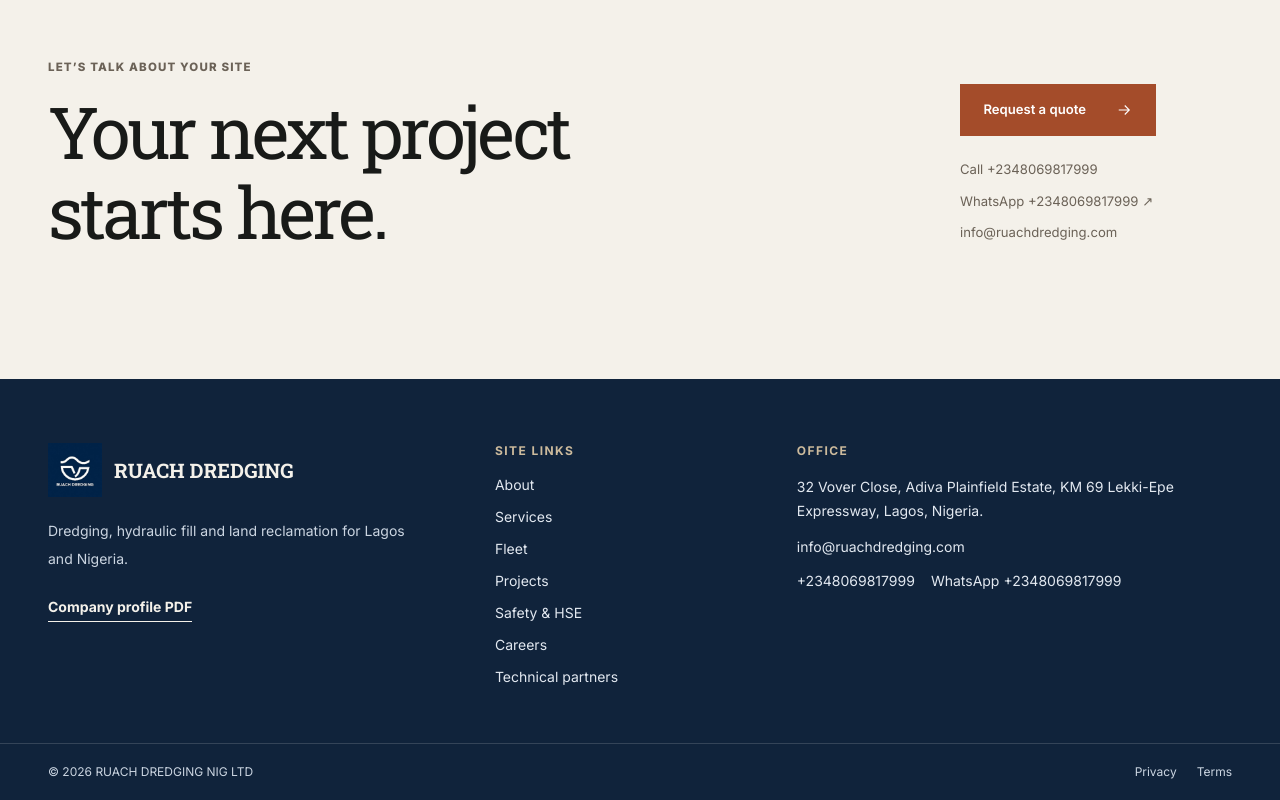
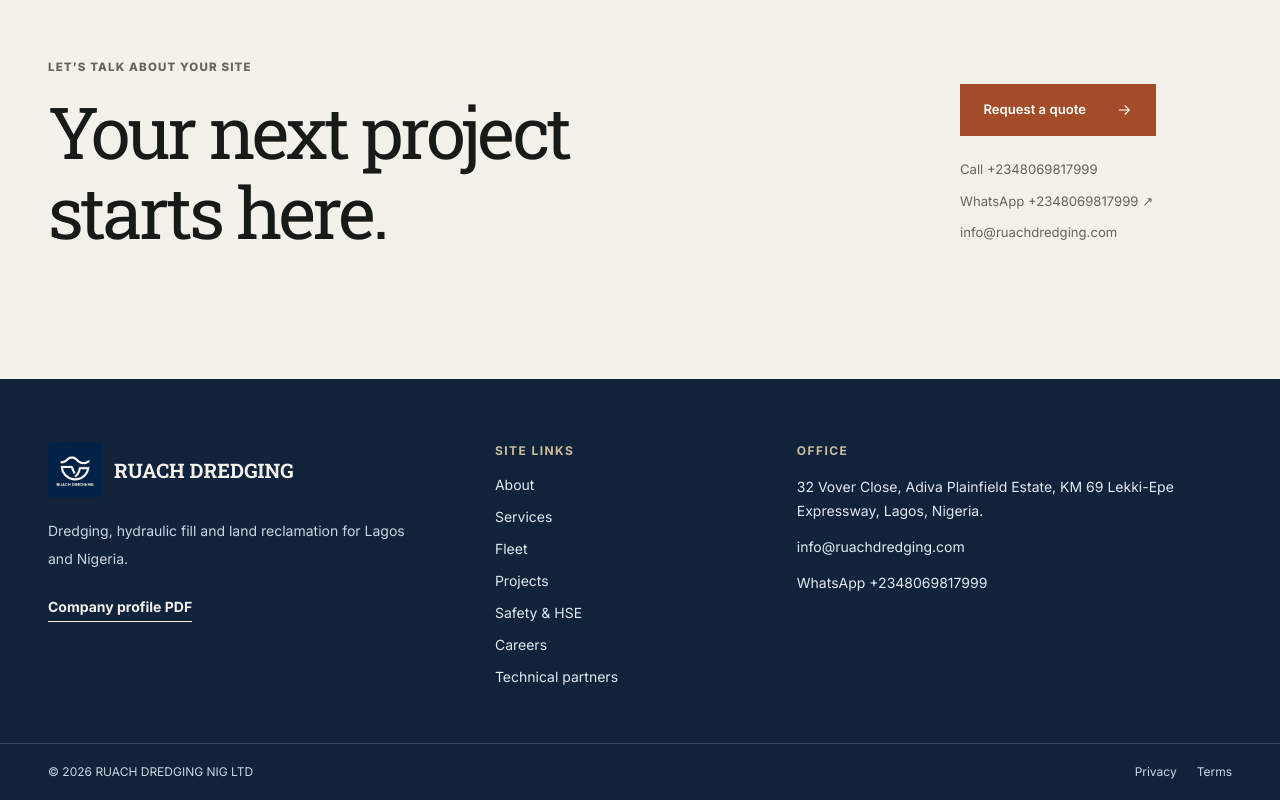
Before and after one commit to PenielOkoli/ruach-terra-reality-site, a Next.js app: page / in a window 1280 px wide. Shown: the part 5899-6699 px from the top of the page. Built offline with nearby package versions, Linux system fonts and the light colour scheme.

Commit message:
fix: Improve footer contact links for better accessibility and responsiveness

```diff
--- a/components/chrome/footer.tsx
+++ b/components/chrome/footer.tsx
@@ -22,6 +22,9 @@
           </p>
           <a
             href="/ruach-dredging-company-profile.pdf?v=2026-10-12"
+            target="_blank"
+            rel="noopener noreferrer"
+            aria-label="Company profile PDF (opens in a new tab)"
             className="mt-6 inline-flex border-b border-[#f4f1ea] pb-1 text-sm font-bold"
           >
             Company profile PDF
@@ -53,23 +56,14 @@
           <div className="mt-4 grid gap-3 text-sm leading-6 text-slate-200">
             <p>{company.address}</p>
             <a className="break-all" href={`mailto:${company.email}`}>{company.email}</a>
-            <div className="footer-contact-columns grid grid-cols-[max-content_minmax(0,1fr)] gap-x-4 text-xs sm:text-sm">
-              <div className="grid content-start gap-3">
-                {company.phones.map(number => (
-                  <a className="whitespace-nowrap" key={number} href={`tel:${number}`}>{number}</a>
-                ))}
-              </div>
-              <div className="grid content-start gap-3">
             <a
               className="whitespace-nowrap"
               href={`https://wa.me/${company.whatsapp.replace(/\D/g, '')}`}
               target="_blank"
-                  rel="noreferrer"
+              rel="noopener noreferrer"
             >
               WhatsApp {company.whatsapp}
             </a>
-              </div>
-            </div>
           </div>
         </div>
       </div>
```
Lines whose indentation alone changed are shown as unchanged.
